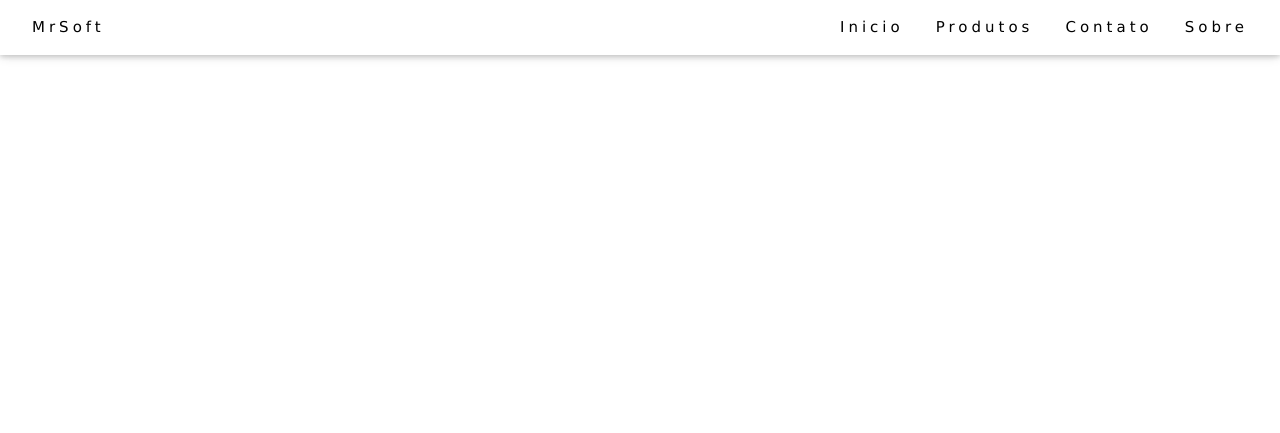
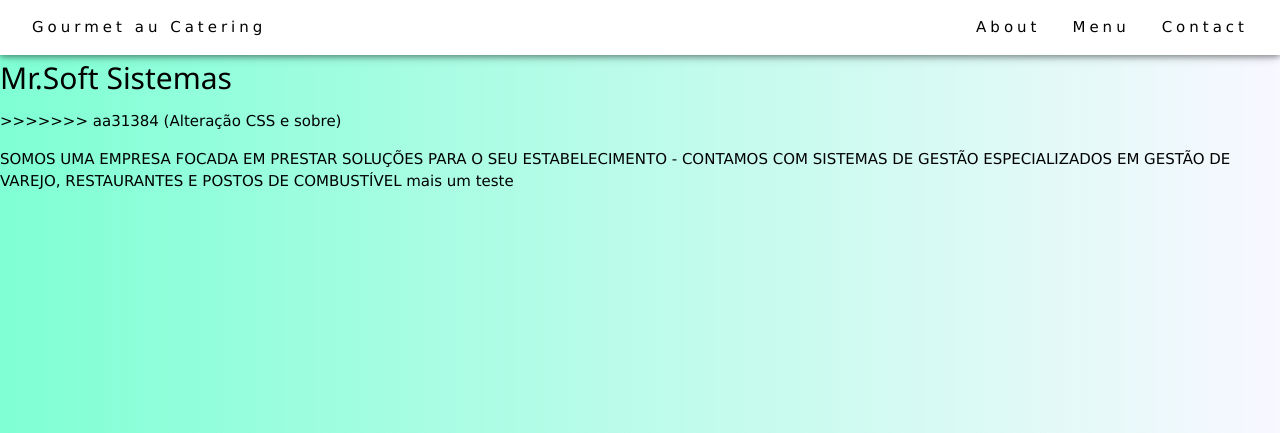
Before and after one commit to AlissonRafaN/site_mrsoft, a Flask app: page /sobre in a window 1280 px wide. Shown: the top 433 px of the page. Run offline with Flask 2, Linux system fonts and the light colour scheme.

Commit message:
Alteração CSS e sobre

```diff
--- a/static/css/Style.css
+++ b/static/css/Style.css
@@ -1,11 +1,15 @@
 html{
-    margin: 0;
+    margin: 10;
     padding: 0;
     widht: 100%;
 }
 
+head{
+
+}
+
 body{
-    margin: 0;
+    margin: 10;
     padding: 0;
     widht: 100%;
     height 100vh;
--- a/templates/sobre.html
+++ b/templates/sobre.html
@@ -1,7 +1,11 @@
 <!doctype html>
 <html lang="pt-br">
+<meta charset="utf-8">
+<meta name="viewport" content="width=device-width, initial-scale=1, shrink-to-fit=no">
+<link rel="stylesheet" type="text/css" href="../static/css/Style.css">
 
 <head>
+<<<<<<< HEAD
     <meta charset="UTF-8">
     <meta name="viewport"
           content="width=device-width, user-scalable=no, initial-scale=1.0, maximum-scale=1.0, minimum-scale=1.0">
@@ -31,7 +35,41 @@
   </div>
 </header>
 
+=======
+    <!--
+    <div>
+        <div class="j1">
+            <ul class="nav">
+                <li><a href="{{url_for('homepage')}}">Inicio</a></li>
+                <li><a href="{{url_for('produtos')}}">Produtos</a></li>
+                <li><a href="{{url_for('contato')}}">Contato</a></li>
+                <li><a href="{{url_for('sobre')}}">Sobre</a></li>
+            </ul>
+        </div>
+    </div>
+-->
+<div class="w3-top">
+    <div class="w3-bar w3-white w3-padding w3-card" style="letter-spacing:4px;">
+      <a href="#home" class="w3-bar-item w3-button">Gourmet au Catering</a>
+      <!-- Right-sided navbar links. Hide them on small screens -->
+      <div class="w3-right w3-hide-small">
+        <a href="#about" class="w3-bar-item w3-button">About</a>
+        <a href="#menu" class="w3-bar-item w3-button">Menu</a>
+        <a href="#contact" class="w3-bar-item w3-button">Contact</a>
+      </div>
+    </div>
+</div>
+</head>
+<body>
+    <div>
+        <h2>Mr.Soft Sistemas</h2>
+>>>>>>> aa31384 (Alteração CSS e sobre)
 
+        <p>SOMOS UMA EMPRESA FOCADA EM PRESTAR SOLUÇÕES PARA O SEU ESTABELECIMENTO - CONTAMOS COM SISTEMAS DE GESTÃO ESPECIALIZADOS EM GESTÃO DE VAREJO, RESTAURANTES E POSTOS DE COMBUSTÍVEL
+        mais um teste
+        </p>
+
+    </div>
 </body>
 
 </html>
```
